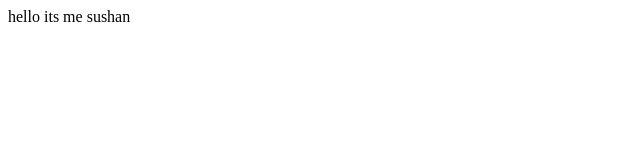
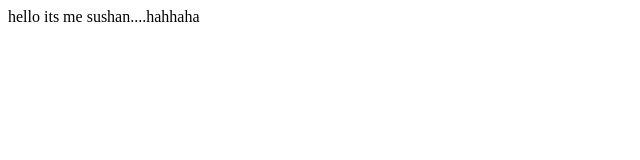
Before and after one commit to sushansapaliga/sushansapaliga.github.io, a plain HTML site: page itsME/index.html in a window 1280 px wide. Shown: the full height of the page, 0-640 px from the left. Drawn offline with Linux system fonts and the light colour scheme.

Commit message:
Update index.html

```diff
--- a/itsME/index.html
+++ b/itsME/index.html
@@ -9,6 +9,6 @@
     <title>Sushan Sapaliga</title>
 </head>
 <body>
-    hello its me sushan
+    hello its me sushan....hahhaha
 </body>
 </html>
```
